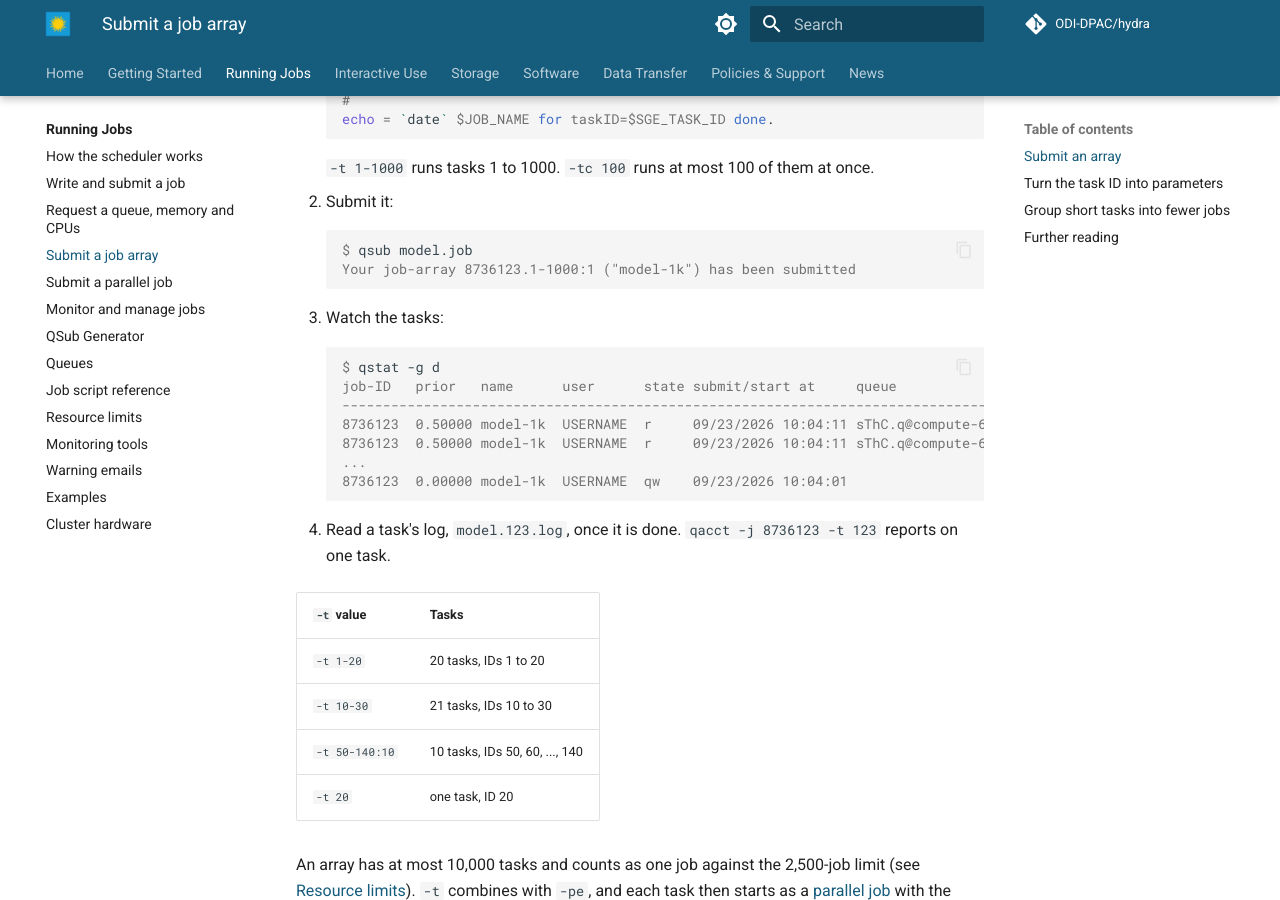
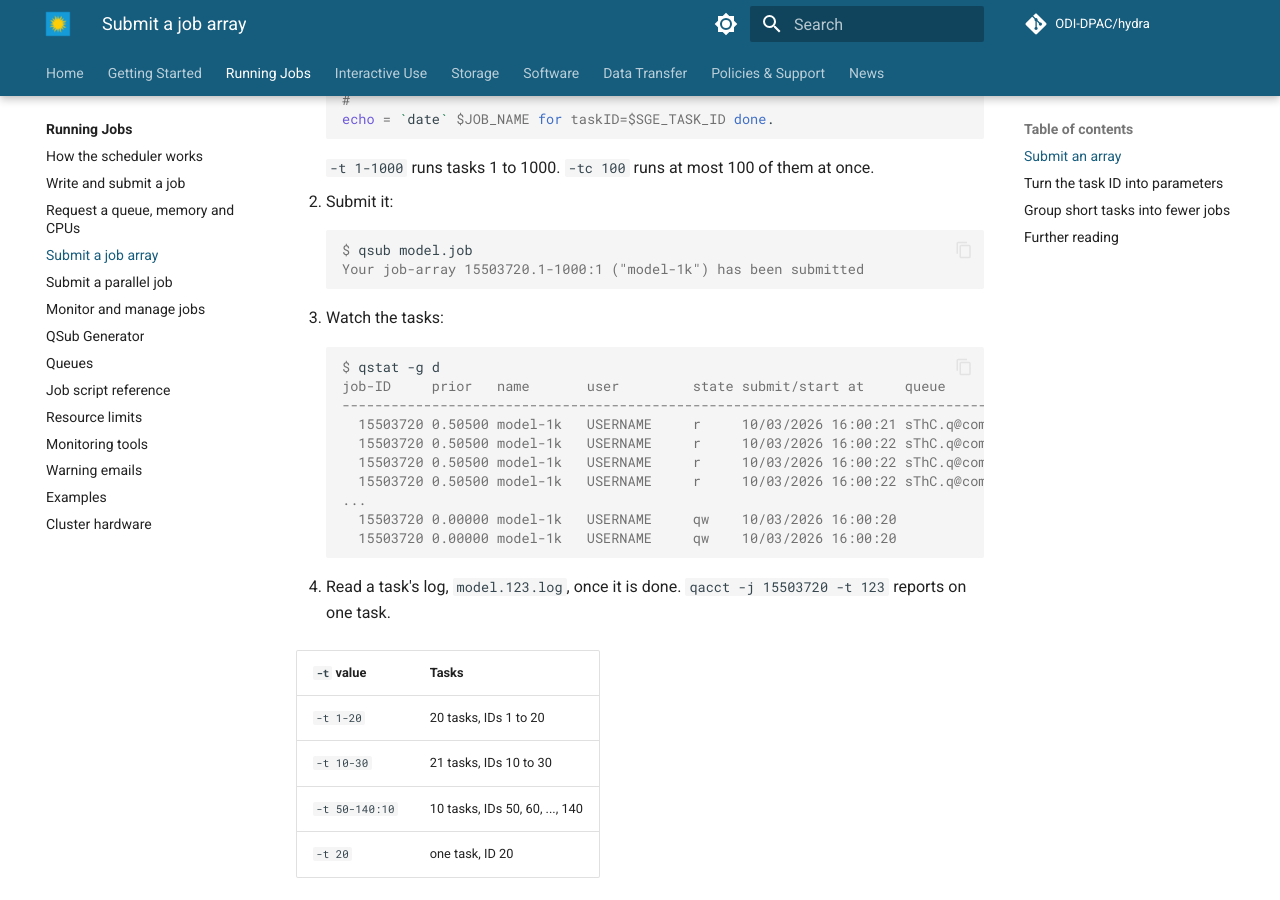
Before and after one commit to ODI-DPAC/hydra, an MkDocs documentation site: the page built from docs/jobs/arrays.md, in a window 1280 px wide and 900 px high, scrolled down 602 px. Built offline with MkDocs 1.6.1 and Material for MkDocs 9.7.7, drawn with Linux system fonts in a browser that asks for light colours; comment, search, counter and statistics services are not loaded.

Commit message:
Review: job outputs on submit, arrays and monitoring

````diff
--- a/docs/jobs/arrays.md
+++ b/docs/jobs/arrays.md
@@ -24,22 +24,25 @@ A job array runs one job file many times, each run with a different task ID. For
 
     ```console
     $ qsub model.job
-    Your job-array 8736123.1-1000:1 ("model-1k") has been submitted
+    Your job-array 15503720.1-1000:1 ("model-1k") has been submitted
     ```
 
 3. Watch the tasks:
 
     ```console
     $ qstat -g d
-    job-ID   prior   name      user      state submit/start at     queue                 slots ja-task-ID
-    -----------------------------------------------------------------------------------------------------
-    8736123  0.50000 model-1k  USERNAME  r     09/23/2026 10:04:11 sThC.q@compute-64-11      1 1
-    8736123  0.50000 model-1k  USERNAME  r     09/23/2026 10:04:11 sThC.q@compute-64-12      1 2
+    job-ID     prior   name       user         state submit/start at     queue                          jclass                         slots ja-task-ID
+    ------------------------------------------------------------------------------------------------------------------------------------------------
+      15503720 0.50500 model-1k   USERNAME     r     10/03/2026 16:00:21 sThC.q@compute-75-03.cm.cluste                                    1 5
+      15503720 0.50500 model-1k   USERNAME     r     10/03/2026 16:00:22 sThC.q@compute-75-03.cm.cluste                                    1 15
+      15503720 0.50500 model-1k   USERNAME     r     10/03/2026 16:00:22 sThC.q@compute-76-10.cm.cluste                                    1 17
+      15503720 0.50500 model-1k   USERNAME     r     10/03/2026 16:00:22 sThC.q@compute-75-03.cm.cluste                                    1 24
     ...
-    8736123  0.00000 model-1k  USERNAME  qw    09/23/2026 10:04:01                           1 101-1000:1
+      15503720 0.00000 model-1k   USERNAME     qw    10/03/2026 16:00:20                                                                   1 999
+      15503720 0.00000 model-1k   USERNAME     qw    10/03/2026 16:00:20                                                                   1 1000
     ```
 
-4. Read a task's log, `model.123.log`, once it is done. `qacct -j 8736123 -t 123` reports on one task.
+4. Read a task's log, `model.123.log`, once it is done. `qacct -j 15503720 -t 123` reports on one task.
 
 | `-t` value | Tasks |
 |---|---|
````
Also changed, not shown: docs/jobs/monitoring.md (+20 -16 lines), docs/jobs/submit.md (+14 -6 lines).
